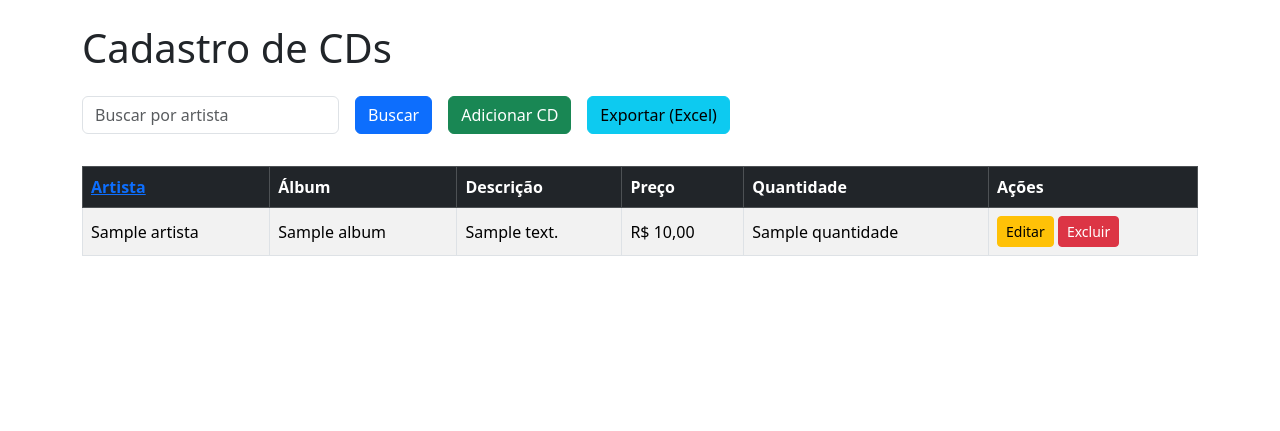
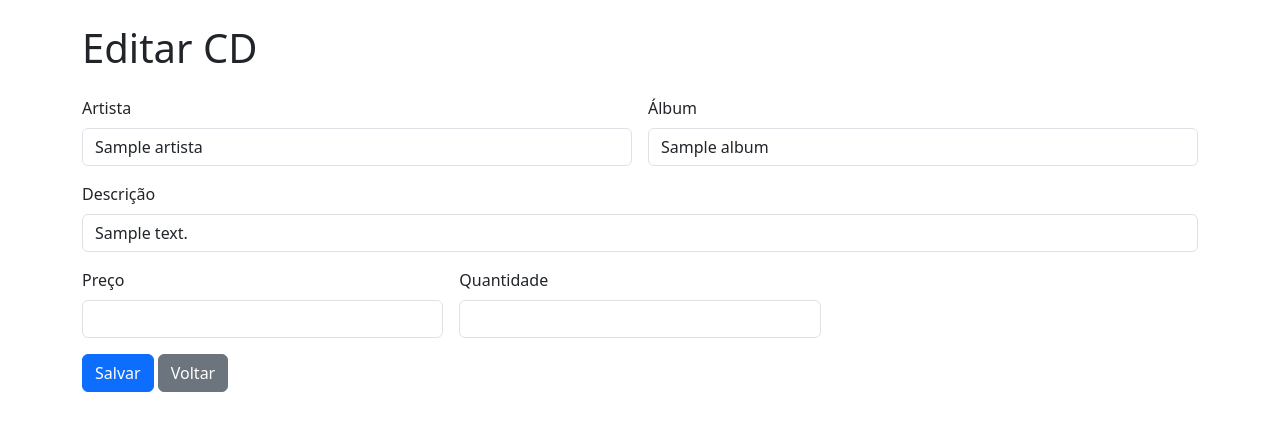
Before and after one commit to wagner-sm/cadastro_cds, a Flask app: template templates/form.html in a window 1280 px wide. Shown: the top 431 px of the page. Run offline with Flask 3, Linux system fonts and the light colour scheme; the template is opened without the code that fills it: most values are stand-ins (such as "Sample title", 1, 10 or a date in 2020); parts of the project's set-up code (start-up, migrations or seed data) failed here and were passed over.

Commit message:
Update form.html

```diff
--- a/templates/form.html
+++ b/templates/form.html
@@ -2,11 +2,10 @@
 <html lang="pt-br">
 <head>
     <meta charset="utf-8">
-    <title>CDs</title>
+    <title>{{ 'Editar' if cd else 'Adicionar' }} CD</title>
     <link href="https://cdn.jsdelivr.net/npm/bootstrap@5.3.3/dist/css/bootstrap.min.css" rel="stylesheet">
 </head>
 <body>
-    <div class="container mt-4">
     {% with messages = get_flashed_messages() %}
             {% if messages %}
                 <div class="alert alert-danger alert-dismissible fade show w-75 mx-auto" role="alert">
@@ -17,57 +16,34 @@
                 </div>
             {% endif %}
         {% endwith %}
-        <h1 class="mb-4">Cadastro de CDs</h1>
-        <form class="row g-3 mb-3" method="get" action="{{ url_for('index') }}">
-            <div class="col-auto">
-                <input name="busca" class="form-control" placeholder="Buscar por artista" value="{{ request.args.get('busca', '') }}">
+<div class="container mt-4">
+    <h1 class="mb-4">{{ 'Editar' if cd else 'Adicionar' }} CD</h1>
+    <form method="post" class="row g-3">
+        <div class="col-md-6">
+            <label class="form-label">Artista</label>
+            <input name="artista" class="form-control" value="{{ cd.artista if cd else '' }}" required>
         </div>
-            <div class="col-auto">
-                <button type="submit" class="btn btn-primary mb-3">Buscar</button>
+        <div class="col-md-6">
+            <label class="form-label">Álbum</label>
+            <input name="album" class="form-control" value="{{ cd.album if cd else '' }}" required>
         </div>
-            <div class="col-auto">
-                <a href="{{ url_for('add_cd') }}" class="btn btn-success mb-3">Adicionar CD</a>
+        <div class="col-12">
+            <label class="form-label">Descrição</label>
+            <input name="descricao" class="form-control" value="{{ cd.descricao if cd else '' }}" required>
         </div>
-            <div class="col-auto">
-                <a href="{{ url_for('exportar_produtos_xlsx') }}" class="btn btn-info mb-3">Exportar (Excel)</a>
+        <div class="col-md-4">
+            <label class="form-label">Preço</label>
+            <input name="preco" type="number" min="1" class="form-control" value="{{ cd.preco if cd else '' }}" required>
+        </div>
+        <div class="col-md-4">
+            <label class="form-label">Quantidade</label>
+            <input name="quantidade" type="number" min="1" class="form-control" value="{{ cd.quantidade if cd else '' }}" required>
+        </div>
+        <div class="col-12 mt-3">
+            <button type="submit" class="btn btn-primary">Salvar</button>
+            <a href="{{ url_for('index') }}" class="btn btn-secondary">Voltar</a>
         </div>
     </form>
-        <table class="table table-striped table-bordered align-middle">
-            <thead class="table-dark">
-                <tr>
-                    <th>
-                        <a href="{{ url_for('index', sort='artista', direction='asc' if sort != 'artista' or direction == 'desc' else 'desc', busca=busca) }}">
-                            Artista
-                            {% if sort == 'artista' %}
-                                {% if direction == 'asc' %}▲{% else %}▼{% endif %}
-                            {% endif %}
-                        </a>
-                    </th>
-                    <th>Álbum</th>
-                    <th>Descrição</th>
-                    <th>Preço</th>
-                    <th>Quantidade</th>
-                    <th>Ações</th>
-                </tr>
-            </thead>
-            <tbody>
-                {% for cd in cds %}
-                    <tr>
-                        <td>{{ cd.artista }}</td>
-                        <td>{{ cd.album }}</td>
-                        <td>{{ cd.descricao }}</td>
-                        <td>R$ {{ "%.2f"|format(cd.preco)|replace('.', ',') }}</td>
-                        <td>{{ cd.quantidade }}</td>
-                        <td>
-                            <a href="{{ url_for('edit_cd', cd_id=cd.id) }}" class="btn btn-warning btn-sm">Editar</a>
-                            <a href="{{ url_for('delete_cd', cd_id=cd.id) }}" class="btn btn-danger btn-sm" onclick="return confirm('Tem certeza?')">Excluir</a>
-                        </td>
-                    </tr>
-                {% endfor %}
-            </tbody>
-        </table>
-        {% set pagination = cds %}
-        {% include 'pagination.html' %}
 </div>
 <script src="https://cdn.jsdelivr.net/npm/bootstrap@5.3.3/dist/js/bootstrap.bundle.min.js"></script>
 </body>
```
Lines whose indentation alone changed are shown as unchanged.
